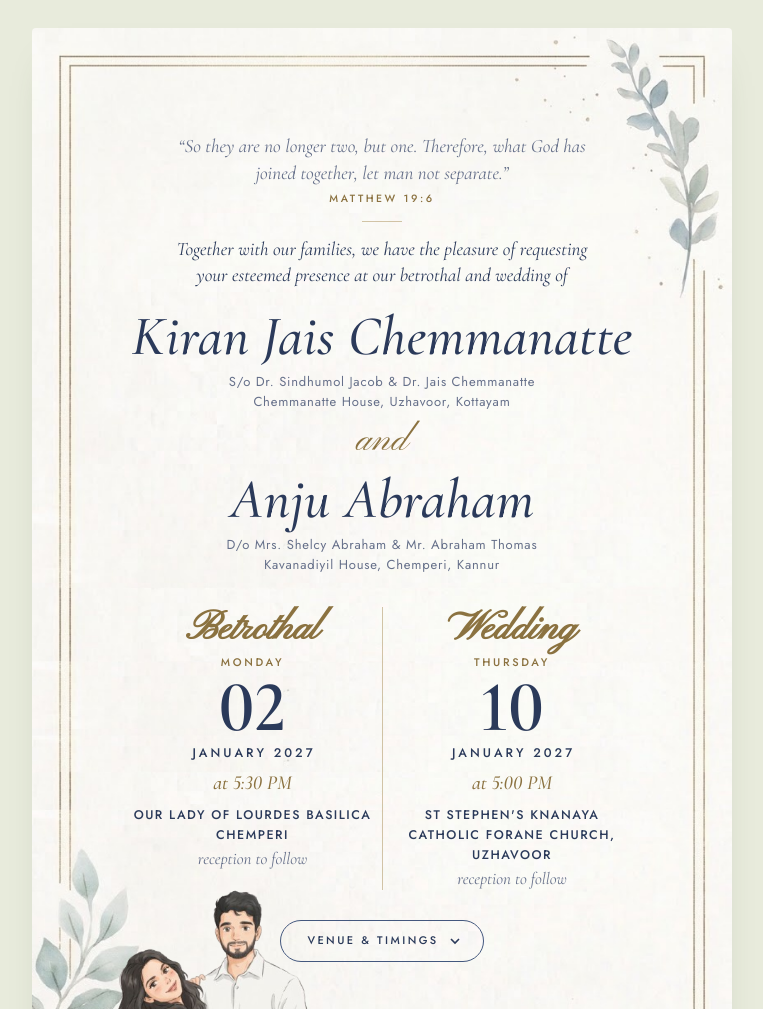
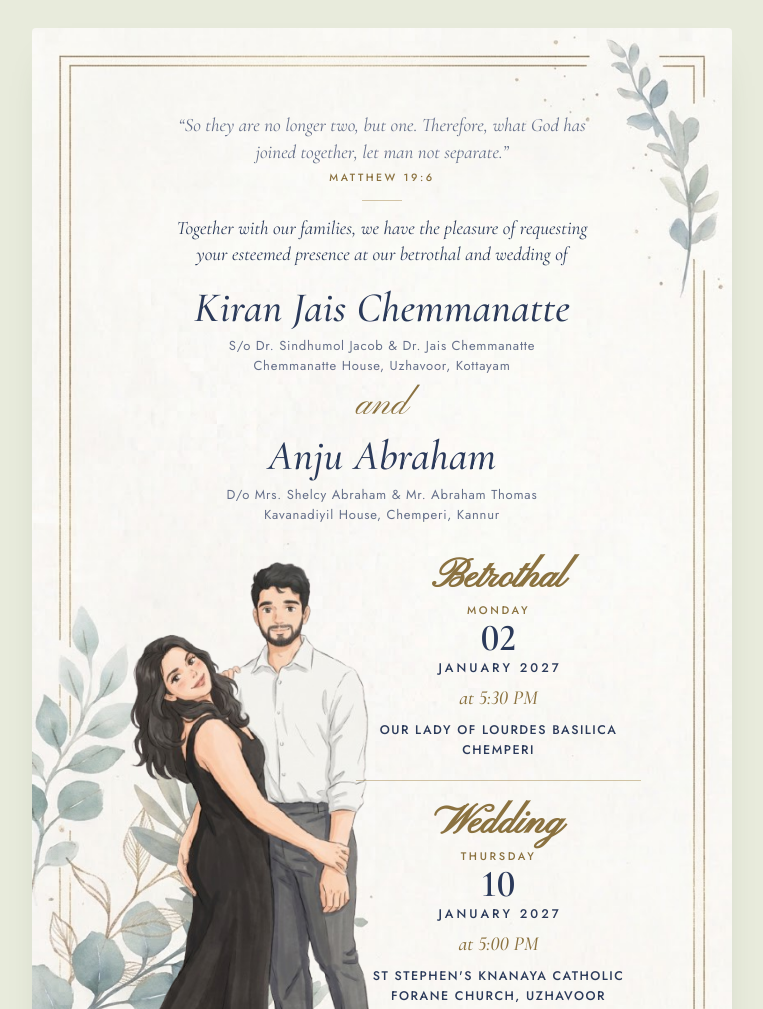
Before and after one commit to soorajabraham1/kiran-anju, a plain HTML site: page index.html in a window 1280 px wide. Shown: the top 1009 px of the page, without its empty margins (258-1021 px from the left). Drawn offline with nearby package versions, Linux system fonts and the light colour scheme.

Commit message:
many fixes

```diff
--- a/index.html
+++ b/index.html
@@ -126,7 +126,7 @@ a:focus-visible{outline:2px solid var(--blue);outline-offset:4px}
 .names{margin-top:clamp(12px,3vw,18px)}
 .name{
   font-family:var(--serif);font-style:italic;font-weight:500;
-  font-size:clamp(38px,11vw,56px);line-height:1.05;letter-spacing:.005em;color:var(--ink);
+  font-size:clamp(28px,08vw,42px);line-height:1.05;letter-spacing:.005em;color:var(--ink);
 }
 .parentage{
   margin:6px auto 0;max-width:400px;
@@ -239,13 +239,13 @@ a:focus-visible{outline:2px solid var(--blue);outline-offset:4px}
 
 /* page one: illustrated background */
 .sheet.hero{
-  background-image:url("page1.jpg");
+  background-image:url("page2.jpg");
   background-repeat:no-repeat;
   background-position:top;
   background-size:100% auto;
   background-color:#FBF8F4;
-  min-height:149.05cqw;
-  padding:15cqw 13cqw 49cqw;
+  min-height: 110cqw;                   /* Decreased from 149.05cqw */
+  padding: 12cqw 13cqw 10cqw;           /* Decreased bottom padding from 49cqw */
 }
 .hero .verse{max-width:62cqw}
 .hero .lead-in{max-width:min(66cqw,420px)}
@@ -287,7 +287,7 @@ a:focus-visible{outline:2px solid var(--blue);outline-offset:4px}
   position: absolute;
   bottom: 0;
   left: 4cqw;               /* distance from the left edge; change to 0 if you want it flush */
-  width: clamp(180px, 42cqw, 290px);
+  width: clamp(220px, 52cqw, 360px);
   height: auto;
   z-index: 2;               /* sits above the background, below the text */
   pointer-events: none;     /* prevents the image from blocking clicks on buttons/links */
@@ -326,33 +326,31 @@ a:focus-visible{outline:2px solid var(--blue);outline-offset:4px}
       <h2 class="name" data-r style="--d:4">Anju Abraham</h2>
       <p class="parentage" data-r style="--d:5">D/o Mrs. Shelcy Abraham &amp; Mr. Abraham Thomas<br>Kavanadiyil House, Chemperi, Kannur</p>
     </div>
-
-    <div class="dates" data-r style="--d:6">
+    <div style="display: grid; grid-template-columns: 45fr 55fr;">
+      <div><!-- Left side empty or spacer --></div>
+      <div style="display: flex; flex-direction: column;">
         <!-- Engagement -->
-      <section class="occasion" aria-label="Betrothal">
+        <section class="occasion" aria-label="Betrothal" style="margin-top: 30px;">
           <h3 class="occasion-title">Betrothal</h3>
           <p class="label dayname">Monday</p>
-        <p class="num">02</p>
-        <p class="monthyear">January 2027</p>
+          <p class="num" style="font-size: 38px;">02</p>          <p class="monthyear">January 2027</p>
           <p class="time-line">at 5:30 PM</p>
           <p class="place">Our Lady of Lourdes Basilica<br>Chemperi</p>
-        <p class="script-note">reception to follow</p>
         </section>
+
+        <!-- Golden Dividing Line -->
+        <div class="rule" style="width: 100%; margin: 20px 0;"></div>
 
         <!-- Wedding -->
         <section class="occasion" aria-label="Wedding">
           <h3 class="occasion-title">Wedding</h3>
           <p class="label dayname">Thursday</p>
-        <p class="num">10</p>
-        <p class="monthyear">January 2027</p>
+          <p class="num" style="font-size: 38px;">10</p>          <p class="monthyear">January 2027</p>
           <p class="time-line">at 5:00 PM</p>
           <p class="place">St Stephen's Knanaya catholic forane  church, Uzhavoor</p>
-        <p class="script-note">reception to follow</p>
         </section>
+
     </div>
-
-    <a class="jump" href="#details" data-r style="--d:7">Venue &amp; timings
-      <svg viewBox="0 0 12 12" aria-hidden="true"><path d="M2 4l4 4 4-4"/></svg></a>
   </div>
 </header>
 </div>
```
Also changed, not shown: page01.jpg (added). Lines whose indentation alone changed are shown as unchanged.
